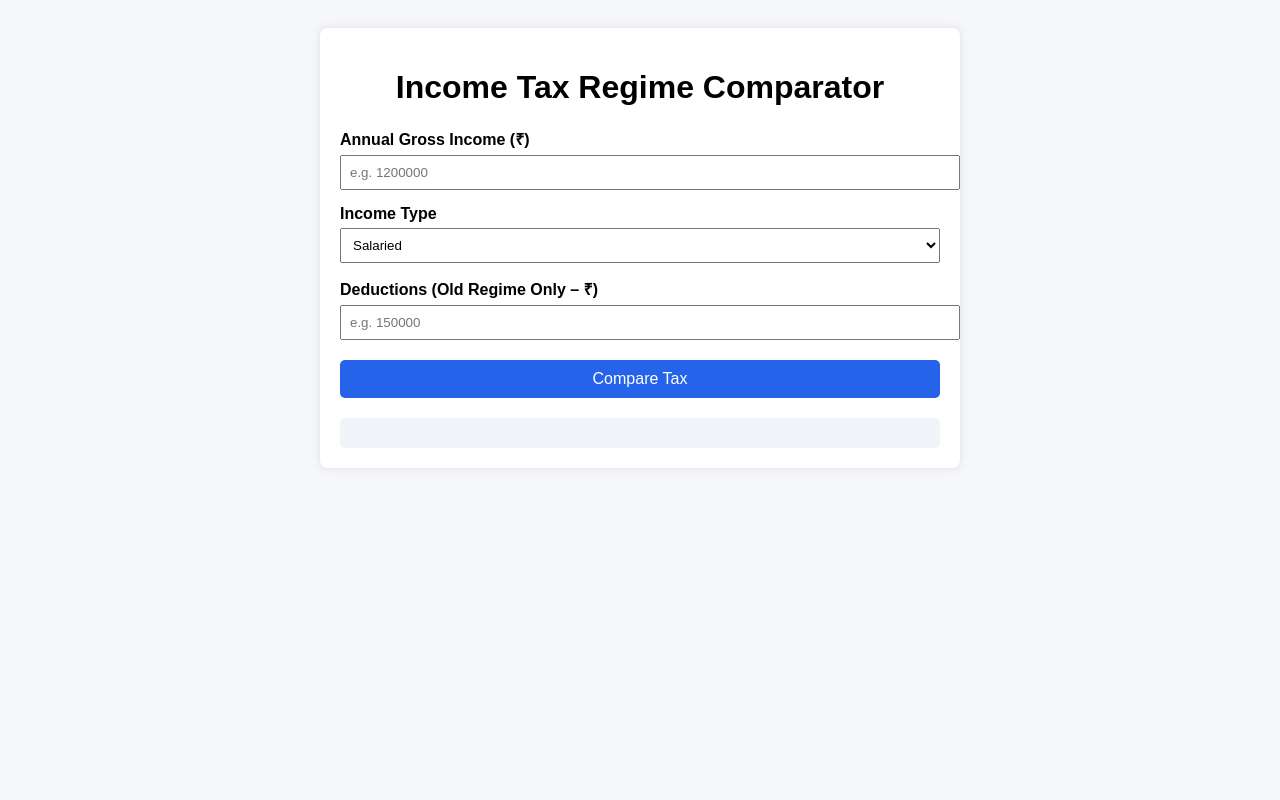
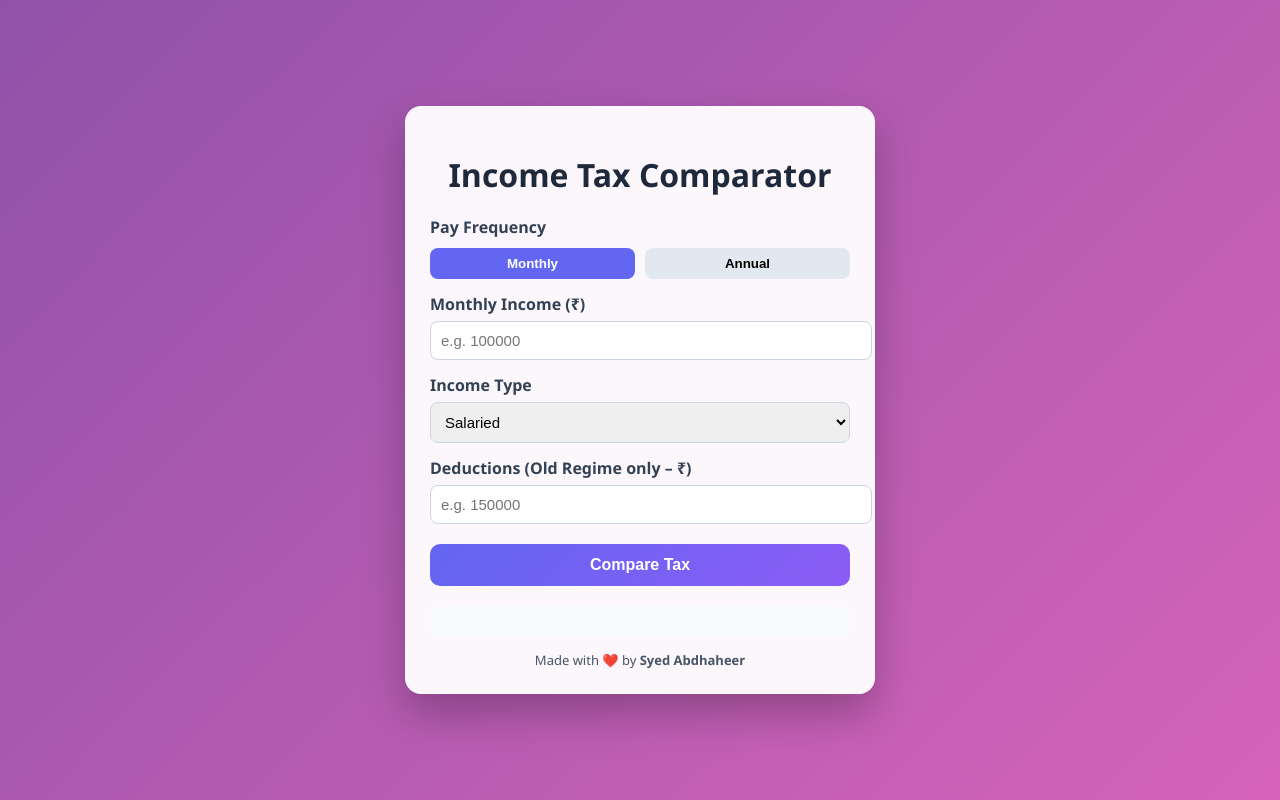
Before and after one commit to SyedAbdhaheer73/Income-Tax-Regime-Comparator, a plain HTML site: page index.html in a window 1280 px wide. Drawn offline with Linux system fonts and the light colour scheme.

Commit message:
Refactor income tax comparator layout and styles
Updated the title and improved styling for better user experience. Enhanced the functionality of the income tax comparator with better structure and clarity.

```diff
--- a/index.html
+++ b/index.html
@@ -3,65 +3,127 @@
 <head>
   <meta charset="UTF-8" />
   <meta name="viewport" content="width=device-width, initial-scale=1.0"/>
-  <title>Income Tax Regime Comparator (FY 2025-26)</title>
+  <title>Income Tax Regime Comparator</title>
 
   <style>
+    /* 🌈 Vibrant animated background */
     body {
-      font-family: Arial, sans-serif;
-      background: #f6f7fb;
-      padding: 20px;
+      font-family: "Segoe UI", sans-serif;
+      min-height: 100vh;
+      margin: 0;
+      background: linear-gradient(135deg, #667eea, #764ba2, #ff6ec4);
+      background-size: 400% 400%;
+      animation: gradientBG 12s ease infinite;
+      display: flex;
+      justify-content: center;
+      align-items: center;
     }
+
+    @keyframes gradientBG {
+      0% { background-position: 0% 50%; }
+      50% { background-position: 100% 50%; }
+      100% { background-position: 0% 50%; }
+    }
+
     .container {
-      max-width: 600px;
-      margin: auto;
-      background: white;
-      padding: 20px;
-      border-radius: 8px;
-      box-shadow: 0 0 10px rgba(0,0,0,0.1);
+      background: rgba(255, 255, 255, 0.95);
+      width: 100%;
+      max-width: 420px;
+      padding: 25px;
+      border-radius: 16px;
+      box-shadow: 0 20px 40px rgba(0,0,0,0.25);
     }
+
     h1 {
       text-align: center;
+      margin-bottom: 20px;
+      color: #1e293b;
     }
+
     label {
+      font-weight: 600;
+      margin-top: 14px;
       display: block;
-      margin-top: 15px;
+      color: #334155;
+    }
+
+    input, select {
+      width: 100%;
+      padding: 10px;
+      margin-top: 6px;
+      border-radius: 8px;
+      border: 1px solid #cbd5e1;
+      font-size: 15px;
+    }
+
+    .toggle {
+      display: flex;
+      gap: 10px;
+      margin-top: 10px;
+    }
+
+    .toggle button {
+      flex: 1;
+      padding: 8px;
+      border-radius: 8px;
+      border: none;
+      cursor: pointer;
+      font-weight: 600;
+      background: #e2e8f0;
+    }
+
+    .toggle button.active {
+      background: #6366f1;
+      color: white;
+    }
+
+    button.calculate {
+      width: 100%;
+      margin-top: 20px;
+      padding: 12px;
+      border: none;
+      border-radius: 10px;
+      font-size: 16px;
+      font-weight: bold;
+      cursor: pointer;
+      background: linear-gradient(135deg, #6366f1, #8b5cf6);
+      color: white;
+    }
+
+    .result {
+      margin-top: 20px;
+      background: #f8fafc;
+      padding: 15px;
+      border-radius: 10px;
+    }
+
+    .highlight {
+      color: #16a34a;
       font-weight: bold;
     }
-    input, select {
-      width: 100%;
-      padding: 8px;
-      margin-top: 5px;
-    }
-    button {
-      margin-top: 20px;
-      width: 100%;
-      padding: 10px;
-      background: #2563eb;
-      color: white;
-      border: none;
-      border-radius: 5px;
-      font-size: 16px;
-      cursor: pointer;
-    }
-    .result {
-      margin-top: 20px;
-      background: #f1f5f9;
-      padding: 15px;
-      border-radius: 5px;
-    }
-    .highlight {
-      font-weight: bold;
-      color: green;
+
+    footer {
+      text-align: center;
+      margin-top: 15px;
+      font-size: 13px;
+      color: #475569;
     }
   </style>
 </head>
 
 <body>
+
   <div class="container">
-    <h1>Income Tax Regime Comparator</h1>
+    <h1>Income Tax Comparator</h1>
 
-    <label>Annual Gross Income (₹)</label>
-    <input type="number" id="income" placeholder="e.g. 1200000" />
+    <label>Pay Frequency</label>
+    <div class="toggle">
+      <button id="monthlyBtn" class="active" onclick="setMode('monthly')">Monthly</button>
+      <button id="annualBtn" onclick="setMode('annual')">Annual</button>
+    </div>
+
+    <label id="incomeLabel">Monthly Income (₹)</label>
+    <input type="number" id="income" placeholder="e.g. 100000" />
 
     <label>Income Type</label>
     <select id="incomeType">
@@ -69,115 +131,113 @@
       <option value="nonSalaried">Non-Salaried</option>
     </select>
 
-    <label>Deductions (Old Regime Only – ₹)</label>
+    <label>Deductions (Old Regime only – ₹)</label>
     <input type="number" id="deductions" placeholder="e.g. 150000" />
 
-    <button onclick="calculateTax()">Compare Tax</button>
+    <button class="calculate" onclick="calculateTax()">Compare Tax</button>
 
     <div class="result" id="result"></div>
+
+    <footer>
+      Made with ❤️ by <strong>Syed Abdhaheer</strong>
+    </footer>
   </div>
 
   <script>
     const STANDARD_DEDUCTION = 75000;
     const CESS_RATE = 0.04;
 
+    let mode = "monthly";
+
+    function setMode(selected) {
+      mode = selected;
+
+      document.getElementById("monthlyBtn").classList.toggle("active", mode === "monthly");
+      document.getElementById("annualBtn").classList.toggle("active", mode === "annual");
+
+      document.getElementById("incomeLabel").innerText =
+        mode === "monthly" ? "Monthly Income (₹)" : "Annual Income (₹)";
+    }
+
     function calculateNewRegimeTax(grossIncome, isSalaried) {
       let taxableIncome = grossIncome;
 
-      if (isSalaried) {
-        taxableIncome -= STANDARD_DEDUCTION;
-      }
-
+      if (isSalaried) taxableIncome -= STANDARD_DEDUCTION;
       taxableIncome = Math.max(0, taxableIncome);
 
       let tax = 0;
 
-      // New Regime Slabs FY 2025-26
-      if (taxableIncome > 400000) {
+      if (taxableIncome > 400000)
         tax += (Math.min(taxableIncome, 800000) - 400000) * 0.05;
-      }
-      if (taxableIncome > 800000) {
+
+      if (taxableIncome > 800000)
         tax += (Math.min(taxableIncome, 1200000) - 800000) * 0.10;
-      }
-      if (taxableIncome > 1200000) {
+
+      if (taxableIncome > 1200000)
         tax += (Math.min(taxableIncome, 1600000) - 1200000) * 0.15;
-      }
-      if (taxableIncome > 1600000) {
+
+      if (taxableIncome > 1600000)
         tax += (Math.min(taxableIncome, 2000000) - 1600000) * 0.20;
-      }
-      if (taxableIncome > 2000000) {
+
+      if (taxableIncome > 2000000)
         tax += (taxableIncome - 2000000) * 0.30;
-      }
 
-      // ✅ Section 87A Rebate (KEY FIX)
-      if (taxableIncome <= 1200000) {
-        tax = 0;
-      }
+      // ✅ Section 87A rebate
+      if (taxableIncome <= 1200000) tax = 0;
 
-      if (tax > 0) {
-        tax += tax * CESS_RATE;
-      }
+      if (tax > 0) tax += tax * CESS_RATE;
 
       return Math.round(tax);
     }
 
     function calculateOldRegimeTax(grossIncome, deductions, isSalaried) {
       let taxableIncome = grossIncome - deductions;
-
-      if (isSalaried) {
-        taxableIncome -= STANDARD_DEDUCTION;
-      }
-
+      if (isSalaried) taxableIncome -= STANDARD_DEDUCTION;
       taxableIncome = Math.max(0, taxableIncome);
 
       let tax = 0;
 
-      // Old Regime Slabs
-      if (taxableIncome > 250000) {
+      if (taxableIncome > 250000)
         tax += (Math.min(taxableIncome, 500000) - 250000) * 0.05;
-      }
-      if (taxableIncome > 500000) {
+
+      if (taxableIncome > 500000)
         tax += (Math.min(taxableIncome, 1000000) - 500000) * 0.20;
-      }
-      if (taxableIncome > 1000000) {
+
+      if (taxableIncome > 1000000)
         tax += (taxableIncome - 1000000) * 0.30;
-      }
 
-      // Section 87A (Old Regime)
-      if (taxableIncome <= 500000) {
-        tax = 0;
-      }
+      if (taxableIncome <= 500000) tax = 0;
 
-      if (tax > 0) {
-        tax += tax * CESS_RATE;
-      }
+      if (tax > 0) tax += tax * CESS_RATE;
 
       return Math.round(tax);
     }
 
     function calculateTax() {
-      const income = Number(document.getElementById("income").value);
+      let income = Number(document.getElementById("income").value);
       const deductions = Number(document.getElementById("deductions").value || 0);
-      const incomeType = document.getElementById("incomeType").value;
+      const isSalaried = document.getElementById("incomeType").value === "salaried";
 
       if (!income || income <= 0) {
         alert("Please enter valid income");
         return;
       }
 
-      const isSalaried = incomeType === "salaried";
+      if (mode === "monthly") income *= 12;
 
       const newTax = calculateNewRegimeTax(income, isSalaried);
       const oldTax = calculateOldRegimeTax(income, deductions, isSalaried);
 
-      let better = newTax < oldTax ? "New Regime" : "Old Regime";
+      const better = newTax < oldTax ? "New Regime" : "Old Regime";
 
       document.getElementById("result").innerHTML = `
-        <p><strong>New Regime Tax:</strong> ₹${newTax}</p>
-        <p><strong>Old Regime Tax:</strong> ₹${oldTax}</p>
+        <p><strong>Annual Income:</strong> ₹${income.toLocaleString()}</p>
+        <p><strong>New Regime Tax:</strong> ₹${newTax.toLocaleString()}</p>
+        <p><strong>Old Regime Tax:</strong> ₹${oldTax.toLocaleString()}</p>
         <p class="highlight">Better Option: ${better}</p>
       `;
     }
   </script>
+
 </body>
 </html>
```
